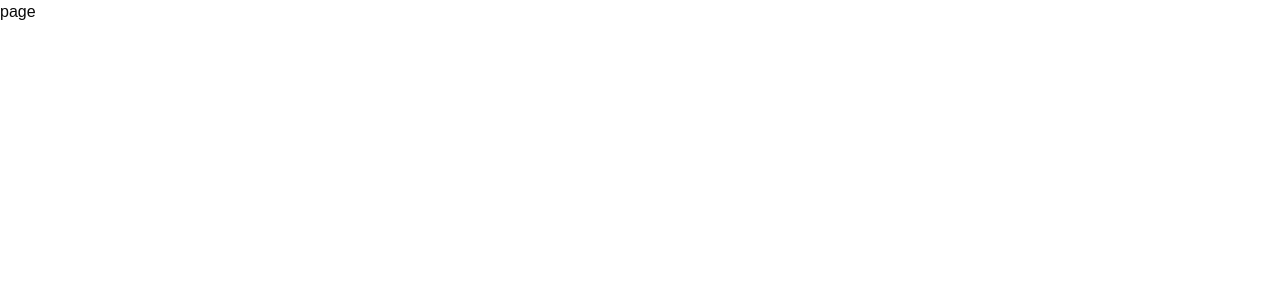
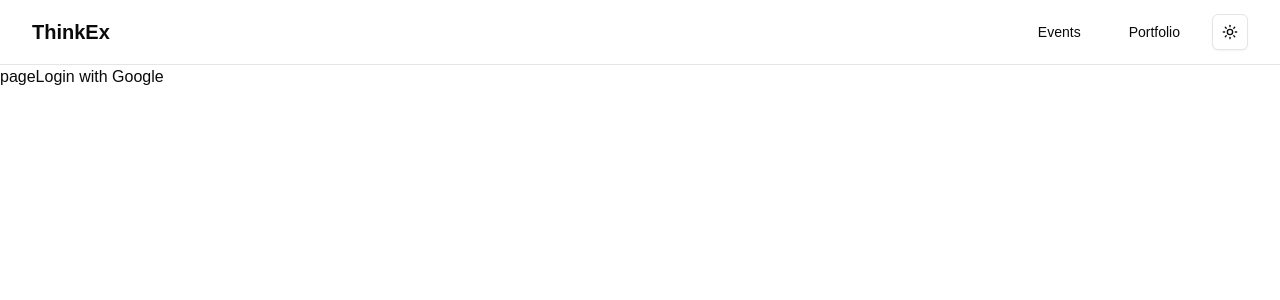
Before and after one commit to rushikeshg25/ThinkEx, a Next.js app in the folder web/: page / in a window 1280 px wide. Shown: the top 300 px of the page. Built offline with nearby package versions, Linux system fonts and the light colour scheme.

Commit message:
feat: Dark theme and Navbar

```diff
--- a/web/app/layout.tsx
+++ b/web/app/layout.tsx
@@ -1,6 +1,8 @@
 import type { Metadata } from "next";
 import localFont from "next/font/local";
 import "./globals.css";
+import Navbar from "@/components/navbar";
+import { ThemeProvider } from "@/components/theme-provider";
 
 const geistSans = localFont({
   src: "./fonts/GeistVF.woff",
@@ -29,7 +31,15 @@
       <body
         className={`${geistSans.variable} ${geistMono.variable} antialiased`}
       >
-        {children}
+        <ThemeProvider
+          attribute="class"
+          defaultTheme="system"
+          enableSystem
+          disableTransitionOnChange
+        >
+          <Navbar />
+          {children}
+        </ThemeProvider>
       </body>
     </html>
   );
--- a/web/app/page.tsx
+++ b/web/app/page.tsx
@@ -1,5 +1,11 @@
+"use client";
 const page = () => {
-  return <div>page</div>;
+  return (
+    <div>
+      page
+      <a href="http://localhost:8080/api/auth/google">Login with Google</a>
+    </div>
+  );
 };
 
 export default page;
--- /dev/null
+++ b/web/components/modetoggle.tsx
@@ -0,0 +1,40 @@
+"use client";
+
+import * as React from "react";
+import { Moon, Sun } from "lucide-react";
+import { useTheme } from "next-themes";
+
+import { Button } from "@/components/ui/button";
+import {
+  DropdownMenu,
+  DropdownMenuContent,
+  DropdownMenuItem,
+  DropdownMenuTrigger,
+} from "@/components/ui/dropdown-menu";
+
+export function ModeToggle() {
+  const { setTheme } = useTheme();
+
+  return (
+    <DropdownMenu>
+      <DropdownMenuTrigger asChild>
+        <Button variant="outline" size="icon">
+          <Sun className="h-[1.2rem] w-[1.2rem] rotate-0 scale-100 transition-all dark:-rotate-90 dark:scale-0" />
+          <Moon className="absolute h-[1.2rem] w-[1.2rem] rotate-90 scale-0 transition-all dark:rotate-0 dark:scale-100" />
+          <span className="sr-only">Toggle theme</span>
+        </Button>
+      </DropdownMenuTrigger>
+      <DropdownMenuContent align="end">
+        <DropdownMenuItem onClick={() => setTheme("light")}>
+          Light
+        </DropdownMenuItem>
+        <DropdownMenuItem onClick={() => setTheme("dark")}>
+          Dark
+        </DropdownMenuItem>
+        <DropdownMenuItem onClick={() => setTheme("system")}>
+          System
+        </DropdownMenuItem>
+      </DropdownMenuContent>
+    </DropdownMenu>
+  );
+}
--- a/web/components/navbar.tsx
+++ b/web/components/navbar.tsx
@@ -1,7 +1,33 @@
 import React from "react";
+import { Button } from "@/components/ui/button";
+import Link from "next/link";
+import { ModeToggle } from "./modetoggle";
 
-const navbar = () => {
-  return <div>navbar</div>;
+const Navbar = () => {
+  return (
+    <nav className="border-b">
+      <div className="max-w-7xl mx-auto px-4 sm:px-6 lg:px-8">
+        <div className="flex justify-between h-16 items-center">
+          <div className="flex items-center">
+            <Link href="/" className="text-xl font-bold">
+              ThinkEx
+            </Link>
+          </div>
+
+          <div className="flex items-center gap-4">
+            <Link href="/events">
+              <Button variant="ghost">Events</Button>
+            </Link>
+            <Link href="/portfolio">
+              <Button variant="ghost">Portfolio</Button>
+            </Link>
+
+            <ModeToggle />
+          </div>
+        </div>
+      </div>
+    </nav>
+  );
 };
 
-export default navbar;
+export default Navbar;
--- /dev/null
+++ b/web/components/theme-provider.tsx
@@ -0,0 +1,11 @@
+"use client";
+
+import * as React from "react";
+import { ThemeProvider as NextThemesProvider } from "next-themes";
+
+export function ThemeProvider({
+  children,
+  ...props
+}: React.ComponentProps<typeof NextThemesProvider>) {
+  return <NextThemesProvider {...props}>{children}</NextThemesProvider>;
+}
--- a/web/package.json
+++ b/web/package.json
@@ -15,17 +15,18 @@
     "clsx": "^2.1.1",
     "lucide-react": "^0.469.0",
     "next": "14.2.20",
+    "next-themes": "^0.4.4",
     "react": "^18",
     "react-dom": "^18",
     "tailwind-merge": "^2.6.0",
     "tailwindcss-animate": "^1.0.7"
   },
   "devDependencies": {
-    "typescript": "^5",
     "@types/node": "^20",
     "@types/react": "^18",
     "@types/react-dom": "^18",
     "postcss": "^8",
-    "tailwindcss": "^3.4.1"
+    "tailwindcss": "^3.4.1",
+    "typescript": "^5"
   }
 }
```
Also changed, not shown: 1 other file (tests, documents, lock files or other folders).
